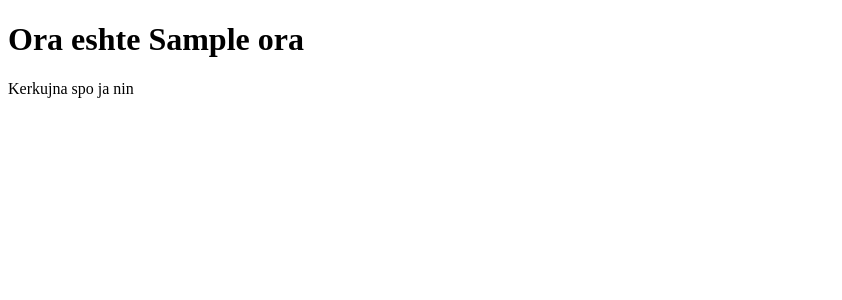
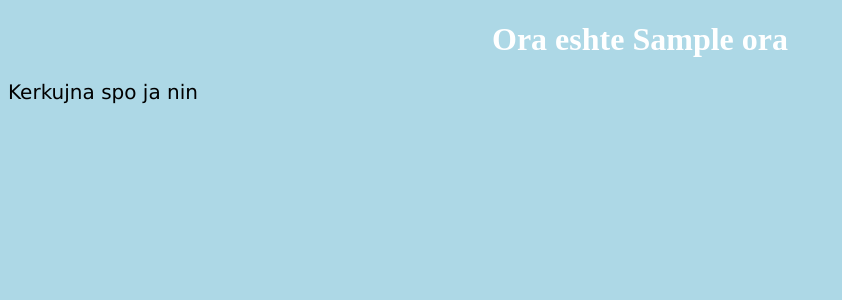
Before and after one commit to xhepibonevet/flask-todo, a Flask app: template templates/index.html in a window 1280 px wide. Shown: the top 300 px of the page, without its empty margins (0-842 px from the left). Run offline with Flask 2, Linux system fonts and the light colour scheme; the template is opened without the code that fills it: most values are stand-ins (such as "Sample title", 1, 10 or a date in 2020).

Commit message:
[new] import styles in templates

```diff
--- /dev/null
+++ b/static/styles.css
@@ -0,0 +1,13 @@
+body {
+    background-color: lightblue;
+}
+
+h1 {
+color: white;
+text-align: center;
+}
+
+p {
+font-family: verdana;
+font-size: 20px;
+}
--- a/templates/index.html
+++ b/templates/index.html
@@ -3,6 +3,7 @@
 
 <head>
     <title>TODO App</title>
+    <link rel="stylesheet" type="text/css" href="{{ url_for('static', filename='styles.css') }}" >
 </head>
 
 <body>
```
Also changed, not shown: templates/done.html (added), templates/todo.html (added).
